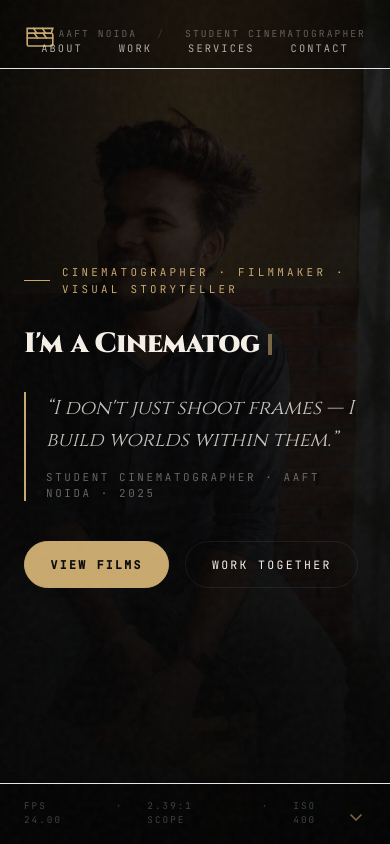
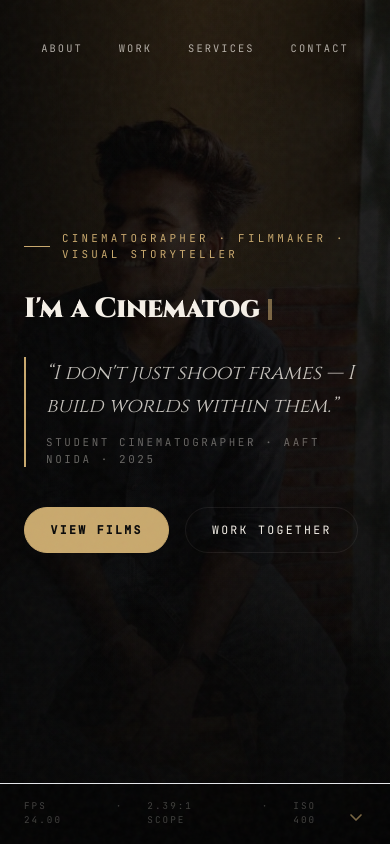
Before and after one commit to tanmayyjais/aryan-portfolio, a Next.js app: page / in a window 390 px wide. Shown: the top 844 px of the page. Built offline with nearby package versions, Linux system fonts and the light colour scheme.

Commit message:
fix: replace reel-4 thumbnail and fix mobile navbar overlap by hiding top bar on small screens

```diff
--- a/components/hero-section.tsx
+++ b/components/hero-section.tsx
@@ -68,7 +68,7 @@ export function HeroSection() {
       <div className="absolute inset-0 z-[1] bg-gradient-to-r from-[#070707]/80 via-transparent to-[#070707]/40" />
 
       {/* Top bar */}
-      <div className="relative z-10 flex items-center justify-between px-6 py-5 md:px-12 border-b border-[#f5f0e8]/05 bg-black/30 backdrop-blur-sm">
+      <div className="relative z-10 hidden sm:flex items-center justify-between px-6 py-5 md:px-12 border-b border-[#f5f0e8]/05 bg-black/30 backdrop-blur-sm">
         <div className="flex items-center gap-3">
           {/* Clapperboard mini logo */}
           <svg viewBox="0 0 40 34" className="w-8 h-7 fill-none stroke-[#c9a96e]" strokeWidth="2" strokeLinecap="round">
@@ -84,7 +84,7 @@ export function HeroSection() {
             DRISHTIIKAAR
           </a>
         </div>
-        <div className="font-mono text-[0.6rem] tracking-[0.22em] uppercase text-[#f5f0e8]/35 flex gap-5">
+        <div className="font-mono text-[0.6rem] tracking-[0.22em] uppercase text-[#f5f0e8]/35 hidden lg:flex gap-5">
           <span>AAFT Noida</span>
           <span className="text-[#f5f0e8]/15">/</span>
           <span>Student Cinematographer</span>
```
Also changed, not shown: public/media/reels/reel-4.png.
